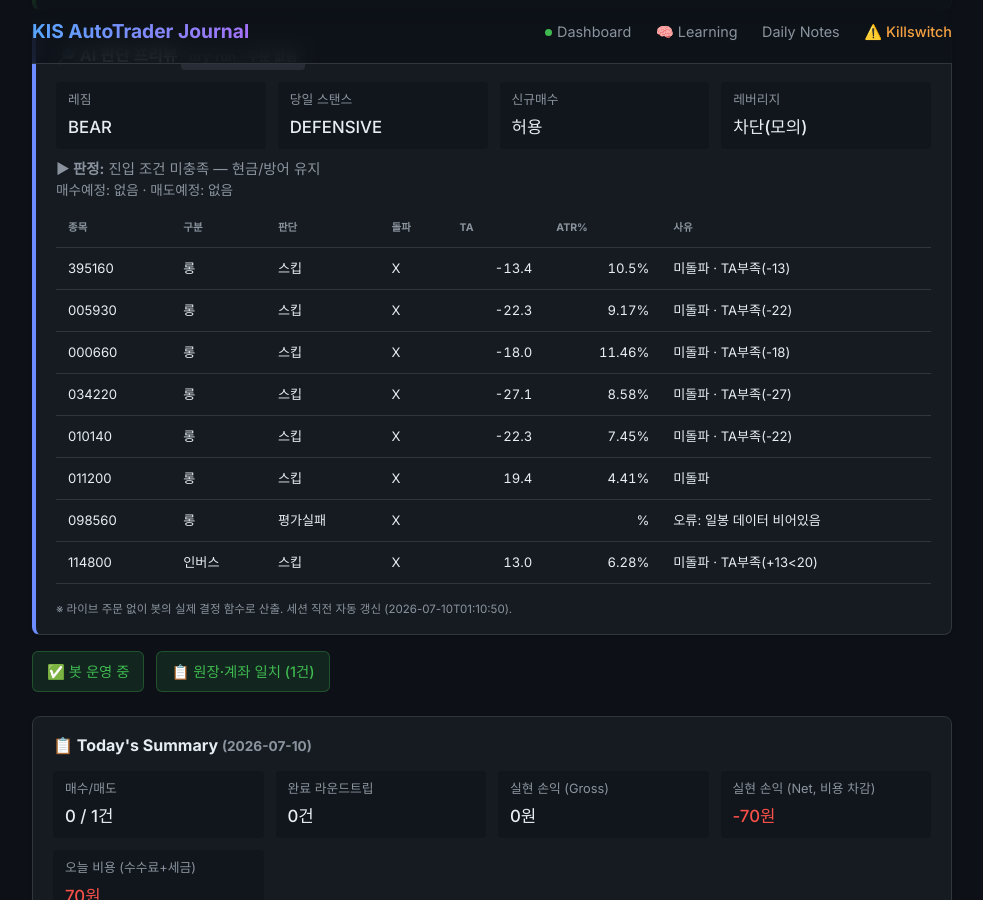
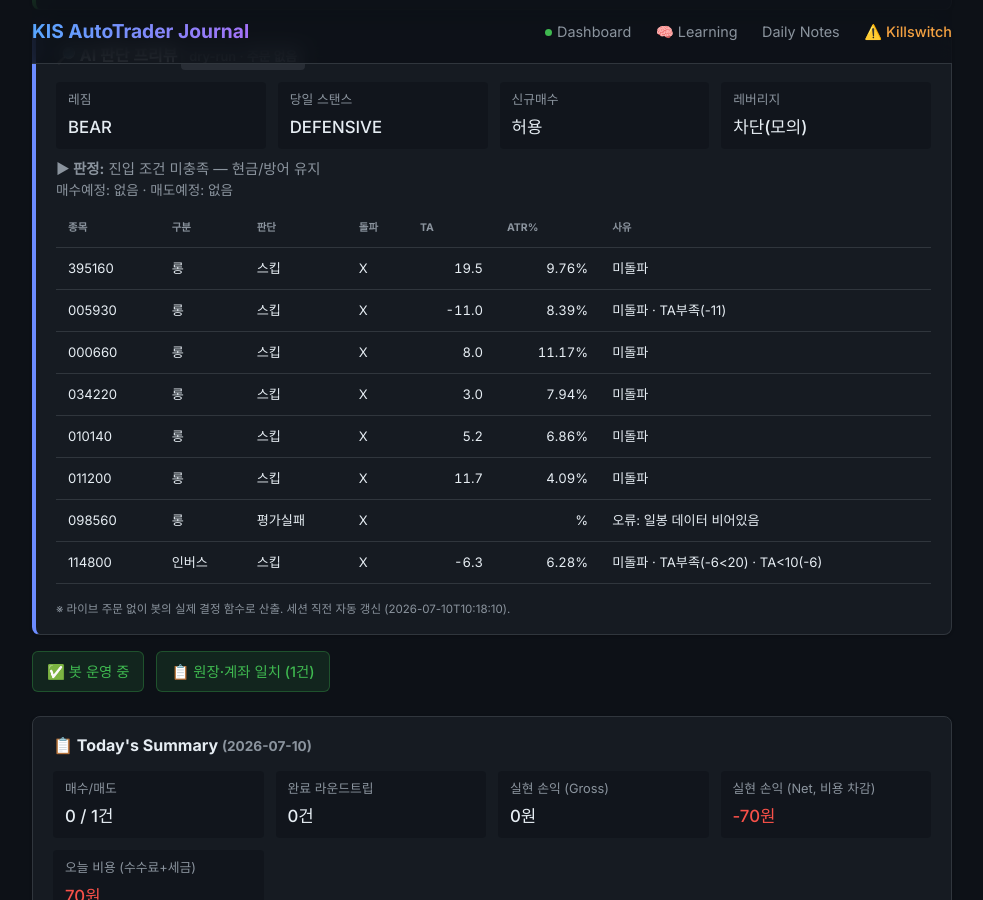
Before and after one commit to BudongJW/kis-trading-journal, a Jekyll site: the page built from index.html, in a window 1280 px wide and 900 px high, scrolled down 788 px. Shown: the whole window, without its empty margins (148-1131 px from the left). Built offline with Jekyll 4.4.1, drawn with Linux system fonts in a browser that asks for light colours; nearby versions of some CDN libraries.

Commit message:
auto: dry-run preview 07-10 01:19Z

```diff
--- a/_data/dry_run.json
+++ b/_data/dry_run.json
@@ -1,13 +1,13 @@
 {
-  "generated_at": "2026-07-10T01:10:50",
+  "generated_at": "2026-07-10T10:18:10",
   "mode": "DRY-RUN (읽기 전용, 주문 없음)",
   "market": {
     "regime": "BEAR",
     "regime_blind": false,
-    "regime_detail": "카나리아 1/2 음전환 | ⚡급락 트리거 BEAR → CAUTION에서 BEAR 격상 (3일 지속 급락 BEAR (3일 -9.5%))",
+    "regime_detail": "카나리아 1/2 음전환 | HMM bear (100%) → BEAR 격상",
     "day_stance": "DEFENSIVE",
     "day_stance_forced": false,
-    "briefing": "오늘 스탠스 방어(DEFENSIVE) · 레짐 BEAR·신뢰도 42% · 美 오버나이트 neutral(+0.2%) · 예산 25%·최대 1종목·허용 인버스",
+    "briefing": "오늘 스탠스 방어(DEFENSIVE) · 레짐 BEAR·신뢰도 46% · 美 오버나이트 bullish(+1.3%) · 예산 25%·최대 1종목·허용 인버스",
     "blocks_new_buys": false
   },
   "gates": {
@@ -16,78 +16,68 @@
     "leverage_gate_reason": "레짐 BEAR(BULL 아님) → 레버리지 금지"
   },
   "account": {
-    "cash": 473342,
-    "holdings_readable": {
-      "114800": 235
-    }
+    "cash": 467744,
+    "holdings_readable": "없음/조회실패"
   },
-  "holdings_risk": [
-    {
-      "symbol": "114800",
-      "qty": 235,
-      "price": 1043,
-      "would_sell": false,
-      "reason": ""
-    }
-  ],
+  "holdings_risk": [],
   "entry_candidates": [
     {
       "symbol": "395160",
       "type": "롱",
       "decision": "스킵",
       "breakout": false,
-      "ta": -13.4,
-      "atr_pct": 10.5,
+      "ta": 19.5,
+      "atr_pct": 9.76,
       "fee_gate_ok": true,
-      "why_skip": "미돌파 · TA부족(-13)"
+      "why_skip": "미돌파"
     },
     {
       "symbol": "005930",
       "type": "롱",
       "decision": "스킵",
       "breakout": false,
-      "ta": -22.3,
-      "atr_pct": 9.17,
+      "ta": -11.0,
+      "atr_pct": 8.39,
       "fee_gate_ok": true,
-      "why_skip": "미돌파 · TA부족(-22)"
+      "why_skip": "미돌파 · TA부족(-11)"
     },
     {
       "symbol": "000660",
       "type": "롱",
       "decision": "스킵",
       "breakout": false,
-      "ta": -18.0,
-      "atr_pct": 11.46,
+      "ta": 8.0,
+      "atr_pct": 11.17,
       "fee_gate_ok": true,
-      "why_skip": "미돌파 · TA부족(-18)"
+      "why_skip": "미돌파"
     },
     {
       "symbol": "034220",
       "type": "롱",
       "decision": "스킵",
       "breakout": false,
-      "ta": -27.1,
-      "atr_pct": 8.58,
+      "ta": 3.0,
+      "atr_pct": 7.94,
       "fee_gate_ok": true,
-      "why_skip": "미돌파 · TA부족(-27)"
+      "why_skip": "미돌파"
     },
     {
       "symbol": "010140",
       "type": "롱",
       "decision": "스킵",
       "breakout": false,
-      "ta": -22.3,
-      "atr_pct": 7.45,
+      "ta": 5.2,
+      "atr_pct": 6.86,
       "fee_gate_ok": true,
-      "why_skip": "미돌파 · TA부족(-22)"
+      "why_skip": "미돌파"
     },
     {
       "symbol": "011200",
       "type": "롱",
       "decision": "스킵",
       "breakout": false,
-      "ta": 19.4,
-      "atr_pct": 4.41,
+      "ta": 11.7,
+      "atr_pct": 4.09,
       "fee_gate_ok": true,
       "why_skip": "미돌파"
     },
@@ -103,23 +93,23 @@
       "entry_via": "-",
       "decision": "스킵",
       "breakout": false,
-      "ta": 13.0,
+      "ta": -6.3,
       "atr_pct": 6.28,
       "fee_gate_ok": true,
-      "why_skip": "미돌파 · TA부족(+13<20)"
+      "why_skip": "미돌파 · TA부족(-6<20) · TA<10(-6)"
     }
   ],
   "gap_recovery": {
     "enabled_live": true,
-    "now_kst": "01:11",
+    "now_kst": "10:18",
     "window": "09:00~09:20",
     "candidates": [
       {
         "symbol": "395160",
         "name": "KODEX 미국나스닥100TR",
         "decision": "스킵",
-        "gap_open_pct": 4.05,
-        "intraday_pct": -0.6,
+        "gap_open_pct": 5.12,
+        "intraday_pct": -1.16,
         "in_window": false,
         "reason": "촉발 없음(오버나이트=normal≠aggressive_buy)"
       },
@@ -127,8 +117,8 @@
         "symbol": "005930",
         "name": "삼성전자",
         "decision": "스킵",
-        "gap_open_pct": 3.96,
-        "intraday_pct": -3.64,
+        "gap_open_pct": 4.68,
+        "intraday_pct": -0.95,
         "in_window": false,
         "reason": "촉발 없음(오버나이트=normal≠aggressive_buy)"
       },
@@ -136,8 +126,8 @@
         "symbol": "000660",
         "name": "SK하이닉스",
         "decision": "스킵",
-        "gap_open_pct": 7.32,
-        "intraday_pct": -1.89,
+        "gap_open_pct": 5.03,
+        "intraday_pct": -4.05,
         "in_window": false,
         "reason": "촉발 없음(오버나이트=normal≠aggressive_buy)"
       },
@@ -145,8 +135,8 @@
         "symbol": "034220",
         "name": "LG디스플레이",
         "decision": "스킵",
-        "gap_open_pct": 0.0,
-        "intraday_pct": -4.98,
+        "gap_open_pct": 1.03,
+        "intraday_pct": 2.97,
         "in_window": false,
         "reason": "촉발 없음(오버나이트=normal≠aggressive_buy)"
       },
@@ -154,8 +144,8 @@
         "symbol": "010140",
         "name": "삼성중공업",
         "decision": "스킵",
-        "gap_open_pct": 0.24,
-        "intraday_pct": -1.18,
+        "gap_open_pct": 2.15,
+        "intraday_pct": 4.21,
         "in_window": false,
         "reason": "촉발 없음(오버나이트=normal≠aggressive_buy)"
       },
@@ -163,8 +153,8 @@
         "symbol": "011200",
         "name": "HMM",
         "decision": "스킵",
-        "gap_open_pct": -0.4,
-        "intraday_pct": -3.25,
+        "gap_open_pct": 1.14,
+        "intraday_pct": 1.69,
         "in_window": false,
         "reason": "촉발 없음(오버나이트=normal≠aggressive_buy)"
       },
@@ -181,17 +171,17 @@
   },
   "morning_momentum": {
     "enabled_live": true,
-    "now_kst": "01:11",
+    "now_kst": "10:18",
     "window": "09:00~14:00",
     "up_th": 0.6,
     "down_th": 0.6,
     "benchmark": "069500",
     "direction": "none",
-    "in_window": false,
-    "move_pct": 0.71,
-    "intraday_pct": -2.98,
+    "in_window": true,
+    "move_pct": 3.22,
+    "intraday_pct": -0.62,
     "would_enter": false,
-    "reason": "윈도 밖(01:11∉09:00~14:00)"
+    "reason": "임계 미달 (전일대비 +3.22%, 시가대비 -0.62%)"
   },
   "us_entry_candidates": [
     {
@@ -199,36 +189,36 @@
       "type": "long",
       "decision": "스킵",
       "breakout": false,
-      "ta": 3.5,
+      "ta": 5.3,
       "atr_pct": 1.16,
-      "why_skip": "미돌파 · TA부족(+4)"
+      "why_skip": "미돌파 · TA부족(+5)"
     },
     {
       "symbol": "SCHG",
       "type": "long",
       "decision": "스킵",
       "breakout": true,
-      "ta": 12.5,
-      "atr_pct": 1.32,
-      "why_skip": "TA부족(+12)"
+      "ta": -0.3,
+      "atr_pct": 1.35,
+      "why_skip": "TA부족(-0)"
     },
     {
       "symbol": "XLF",
       "type": "long",
-      "decision": "진입가능",
+      "decision": "스킵",
       "breakout": true,
-      "ta": 16.9,
+      "ta": 3.6,
       "atr_pct": 1.34,
-      "why_skip": "-"
+      "why_skip": "TA부족(+4)"
     },
     {
       "symbol": "SH",
       "type": "inverse",
       "decision": "스킵",
       "breakout": false,
-      "ta": -19.0,
-      "atr_pct": 1.06,
-      "why_skip": "미돌파 · TA부족(-19)"
+      "ta": -2.3,
+      "atr_pct": 1.07,
+      "why_skip": "미돌파 · TA부족(-2)"
     },
     {
       "symbol": "PSQ",
@@ -241,24 +231,22 @@
       "type": "defensive",
       "decision": "스킵",
       "breakout": false,
-      "ta": -5.9,
-      "atr_pct": 0.51,
-      "why_skip": "미돌파 · TA부족(-6) · 수수료게이트"
+      "ta": 7.4,
+      "atr_pct": 0.52,
+      "why_skip": "미돌파 · TA부족(+7) · 수수료게이트"
     },
     {
       "symbol": "SHY",
       "type": "defensive",
       "decision": "스킵",
       "breakout": false,
-      "ta": 23.2,
+      "ta": 13.4,
       "atr_pct": 0.08,
-      "why_skip": "미돌파 · 수수료게이트"
+      "why_skip": "미돌파 · TA부족(+13) · 수수료게이트"
     }
   ],
   "us_summary": {
-    "would_buy": [
-      "XLF"
-    ]
+    "would_buy": []
   },
   "summary": {
     "would_buy": [],
```
